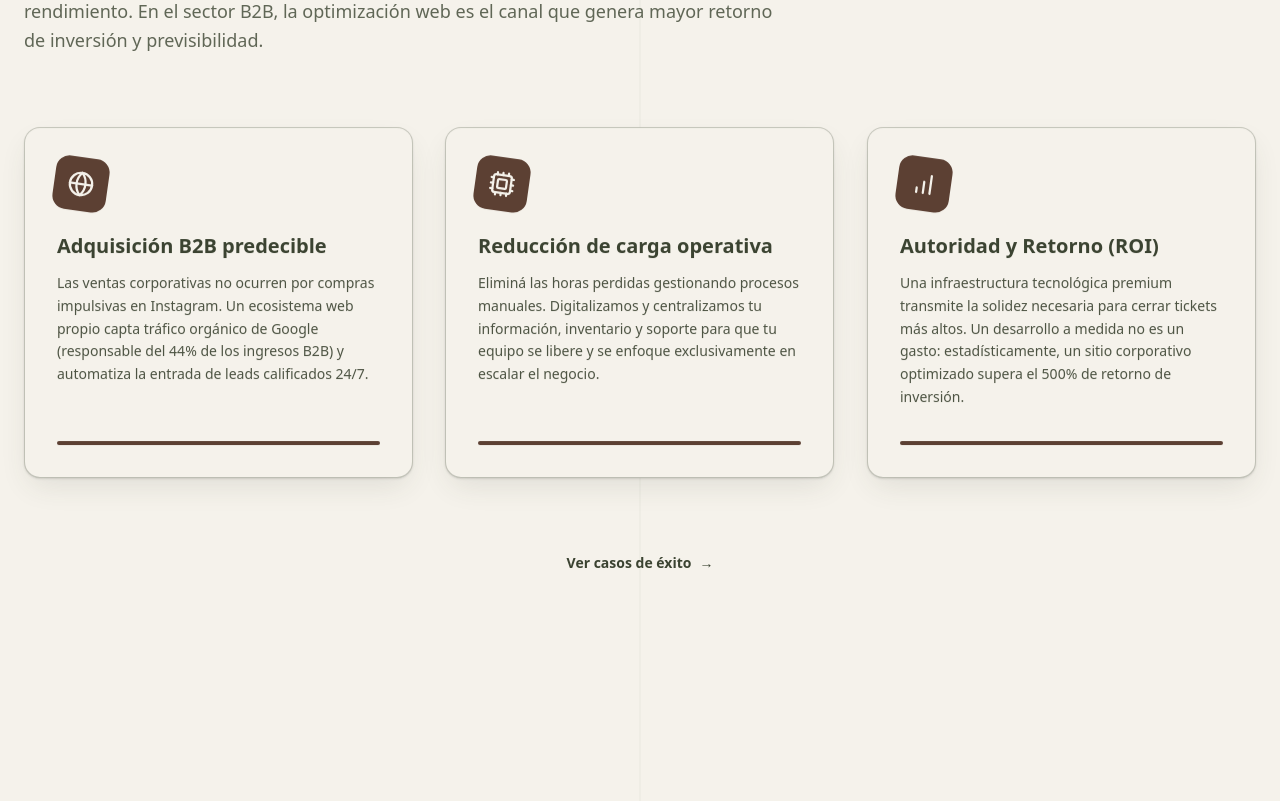
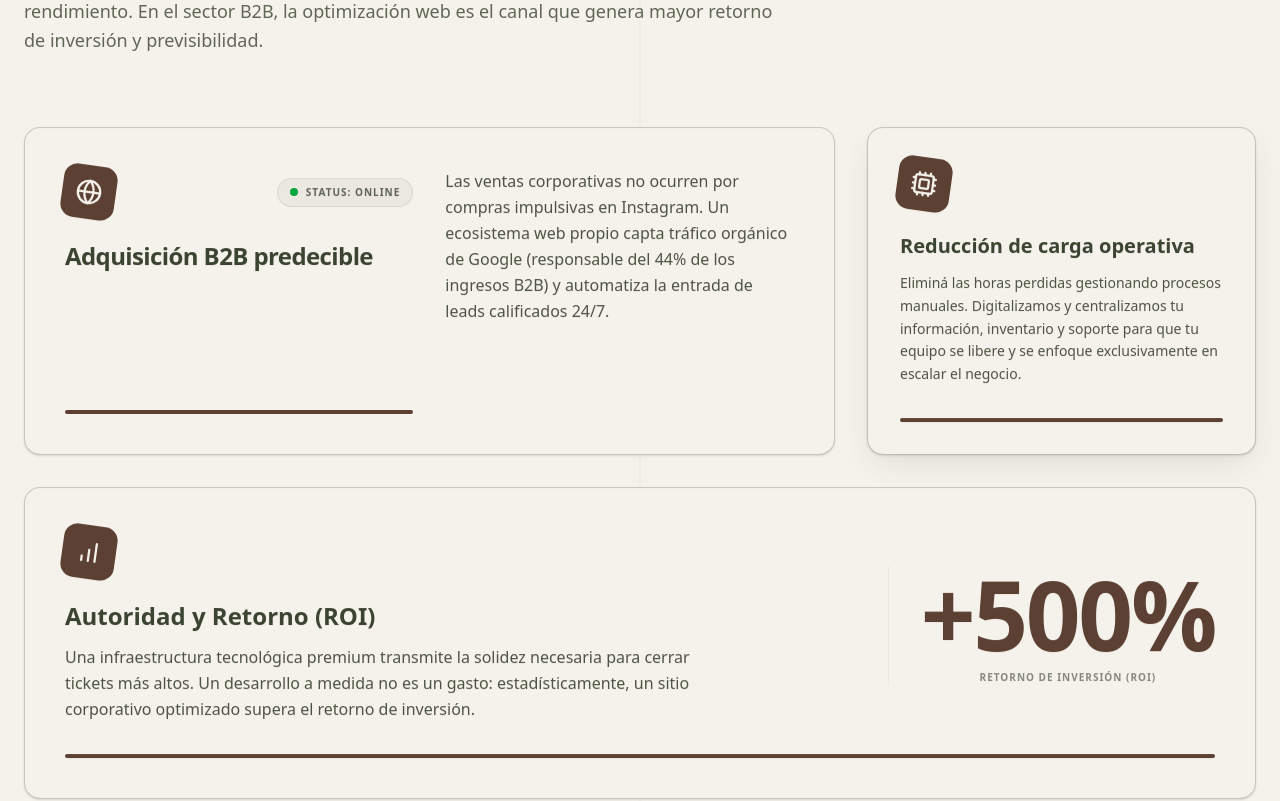
Before and after one commit to nachom1833/Orco-Barberis, a Next.js app: page / in a window 1280 px wide. Shown: the part 1120-1921 px from the top of the page. Built offline with nearby package versions, Linux system fonts and the light colour scheme.

Commit message:
feat: implement interactive Impact and ValueProp section components with Framer Motion animations

```diff
--- a/src/components/sections/Impact.tsx
+++ b/src/components/sections/Impact.tsx
@@ -1,15 +1,9 @@
 "use client";
 
-import { useRef, memo } from "react";
-import { motion, useInView } from "framer-motion";
+import { useRef, memo, useState, useEffect } from "react";
+import { motion, useInView, animate } from "framer-motion";
 import { Globe, Cpu, BarChart } from "lucide-react";
 import { useHoverSupport } from "@/hooks/useHoverSupport";
-
-interface Benefit {
-  icon: React.ComponentType<{ className?: string }>;
-  title: string;
-  description: string;
-}
 
 const cardVariants = {
   hidden: { opacity: 0, y: 20 },
@@ -33,22 +27,112 @@ const cardVariants = {
   },
 };
 
-const BenefitCard = memo(function BenefitCard({
-  benefit,
+const AdquisicionCard = memo(function AdquisicionCard({
   supportsHover,
 }: {
-  benefit: Benefit;
   supportsHover: boolean;
 }) {
   const wrapperRef = useRef<HTMLDivElement>(null);
-
-  // Highlighting when passing the exact center of the screen on devices without hover support (like mobile).
   const isCentered = useInView(wrapperRef, { once: false, margin: "-50% 0px -50% 0px" });
   const isCardActive = !supportsHover ? isCentered : false;
-  const IconComponent = benefit.icon;
 
   return (
-    <div ref={wrapperRef} className="h-full">
+    <div ref={wrapperRef} className="lg:col-span-2 h-full">
+      <motion.div
+        variants={cardVariants}
+        animate={isCardActive ? "hover" : "visible"}
+        whileHover={supportsHover ? "hover" : undefined}
+        // transform-gpu and backface-hidden applied to avoid tearing on Android/mobile GPUs
+        className="group p-8 md:p-10 rounded-2xl bg-brand-beige-dark/40 border border-brand-olive/5 flex flex-col justify-between h-full shadow-sm relative transform-gpu backface-hidden will-change-transform overflow-hidden"
+      >
+        {/* Background shadow layer to optimize GPU rendering of shadows */}
+        <motion.div
+          variants={{
+            hidden: { opacity: 0 },
+            visible: { opacity: 0 },
+            hover: { opacity: 1, transition: { duration: 0.35, ease: "easeOut" } }
+          }}
+          className="absolute inset-0 rounded-2xl shadow-[0_12px_30px_-5px_rgba(59,67,49,0.12)] pointer-events-none"
+        />
+
+        <div className="relative z-10 flex flex-col lg:flex-row lg:items-start lg:justify-between gap-8 h-full">
+          {/* Left Side: Icon, Badge, Title */}
+          <div className="flex-1 flex flex-col justify-between h-full min-h-[140px] lg:min-h-0">
+            <div>
+              {/* Icon & Live Status Badge Row */}
+              <div className="flex items-center justify-between mb-6">
+                <motion.div
+                  variants={{
+                    hidden: { scale: 1, rotate: 0, backgroundColor: "var(--color-brand-olive)" },
+                    visible: { scale: 1, rotate: 0, backgroundColor: "var(--color-brand-olive)" },
+                    hover: { scale: 1.12, rotate: 8, backgroundColor: "var(--color-brand-oak)", transition: { duration: 0.3, ease: "easeOut" } }
+                  }}
+                  className="w-12 h-12 rounded-xl bg-brand-olive text-brand-beige flex items-center justify-center"
+                >
+                  <Globe className="w-6 h-6" />
+                </motion.div>
+
+                {/* Status: Online pulsing badge */}
+                <div className="flex items-center gap-2 px-3 py-1.5 rounded-full bg-brand-olive/5 border border-brand-olive/10">
+                  <span className="relative flex h-2 w-2">
+                    <span className="animate-ping absolute inline-flex h-full w-full rounded-full bg-green-500 opacity-75"></span>
+                    <span className="relative inline-flex rounded-full h-2 w-2 bg-green-600"></span>
+                  </span>
+                  <span className="text-[10px] font-black text-brand-olive/80 tracking-widest uppercase">
+                    Status: Online
+                  </span>
+                </div>
+              </div>
+
+              <h3 className="text-2xl font-black text-brand-olive tracking-tight mb-3">
+                Adquisición B2B predecible
+              </h3>
+            </div>
+
+            {/* Visual micro-UI progress line */}
+            <motion.div
+              variants={{
+                hidden: { width: "3rem", backgroundColor: "rgba(59, 67, 49, 0.2)" },
+                visible: { width: "3rem", backgroundColor: "rgba(59, 67, 49, 0.2)" },
+                hover: { width: "100%", backgroundColor: "var(--color-brand-oak)", transition: { duration: 0.3 } }
+              }}
+              className="h-1 rounded-full mt-auto relative z-10 hidden lg:block"
+            />
+          </div>
+
+          {/* Right Side: Description */}
+          <div className="flex-1 flex flex-col justify-center">
+            <p className="text-sm md:text-base text-brand-olive/90 font-medium leading-relaxed">
+              Las ventas corporativas no ocurren por compras impulsivas en Instagram. Un ecosistema web propio capta tráfico orgánico de Google (responsable del 44% de los ingresos B2B) y automatiza la entrada de leads calificados 24/7.
+            </p>
+          </div>
+        </div>
+
+        {/* Mobile progress line */}
+        <motion.div
+          variants={{
+            hidden: { width: "3rem", backgroundColor: "rgba(59, 67, 49, 0.2)" },
+            visible: { width: "3rem", backgroundColor: "rgba(59, 67, 49, 0.2)" },
+            hover: { width: "100%", backgroundColor: "var(--color-brand-oak)", transition: { duration: 0.3 } }
+          }}
+          className="h-1 rounded-full mt-8 relative z-10 lg:hidden"
+        />
+      </motion.div>
+    </div>
+  );
+});
+
+const OperacionesCard = memo(function OperacionesCard({
+  supportsHover,
+}: {
+  supportsHover: boolean;
+}) {
+  const wrapperRef = useRef<HTMLDivElement>(null);
+  const isCentered = useInView(wrapperRef, { once: false, margin: "-50% 0px -50% 0px" });
+  const isCardActive = !supportsHover ? isCentered : false;
+
+  return (
+    <div ref={wrapperRef} className="lg:col-span-1 h-full">
       <motion.div
         variants={cardVariants}
         animate={isCardActive ? "hover" : "visible"}
@@ -69,54 +153,136 @@ const BenefitCard = memo(function BenefitCard({
         <div className="relative z-10">
           <motion.div
             variants={{
-              hidden: {
-                scale: 1,
-                rotate: 0,
-                backgroundColor: "var(--color-brand-olive)",
-              },
-              visible: {
-                scale: 1,
-                rotate: 0,
-                backgroundColor: "var(--color-brand-olive)",
-                transition: { duration: 0.3, ease: "easeOut" }
-              },
-              hover: {
-                scale: 1.12,
-                rotate: 8,
-                backgroundColor: "var(--color-brand-oak)",
-                transition: { duration: 0.3, ease: "easeOut" }
-              }
+              hidden: { scale: 1, rotate: 0, backgroundColor: "var(--color-brand-olive)" },
+              visible: { scale: 1, rotate: 0, backgroundColor: "var(--color-brand-olive)" },
+              hover: { scale: 1.12, rotate: 8, backgroundColor: "var(--color-brand-oak)", transition: { duration: 0.3, ease: "easeOut" } }
             }}
             className="w-12 h-12 rounded-xl bg-brand-olive text-brand-beige flex items-center justify-center mb-6"
           >
-            <IconComponent className="w-6 h-6" />
+            <Cpu className="w-6 h-6" />
           </motion.div>
 
           <h3 className="text-xl font-bold text-brand-olive mb-3">
-            {benefit.title}
+            Reducción de carga operativa
           </h3>
 
           <p className="text-sm text-brand-olive/90 font-medium leading-relaxed">
-            {benefit.description}
+            Eliminá las horas perdidas gestionando procesos manuales. Digitalizamos y centralizamos tu información, inventario y soporte para que tu equipo se libere y se enfoque exclusivamente en escalar el negocio.
           </p>
         </div>
 
         <motion.div
           variants={{
-            hidden: {
-              width: "3rem",
-              backgroundColor: "rgba(59, 67, 49, 0.2)",
-            },
-            visible: {
-              width: "3rem",
-              backgroundColor: "rgba(59, 67, 49, 0.2)",
-              transition: { duration: 0.3 }
-            },
-            hover: {
-              width: "100%",
-              backgroundColor: "var(--color-brand-oak)",
-              transition: { duration: 0.3 }
-            }
+            hidden: { width: "3rem", backgroundColor: "rgba(59, 67, 49, 0.2)" },
+            visible: { width: "3rem", backgroundColor: "rgba(59, 67, 49, 0.2)" },
+            hover: { width: "100%", backgroundColor: "var(--color-brand-oak)", transition: { duration: 0.3 } }
+          }}
+          className="h-1 rounded-full mt-8 relative z-10"
+        />
+      </motion.div>
+    </div>
+  );
+});
+
+const RoiCard = memo(function RoiCard({
+  supportsHover,
+}: {
+  supportsHover: boolean;
+}) {
+  const wrapperRef = useRef<HTMLDivElement>(null);
+  const isCentered = useInView(wrapperRef, { once: false, margin: "-50% 0px -50% 0px" });
+  const [isHovered, setIsHovered] = useState(false);
+
+  // The card is active if it's centered (on mobile) or hovered (on desktop)
+  const isCardActive = !supportsHover ? isCentered : isHovered;
+
+  // Animate the counter when the card becomes active (centered on mobile, hovered on desktop) OR simply when in viewport on desktop
+  const triggerCounter = !supportsHover ? isCentered : (isCentered || isHovered);
+
+  const [count, setCount] = useState(0);
+
+  useEffect(() => {
+    if (triggerCounter) {
+      const controls = animate(0, 500, {
+        duration: 1.8,
+        ease: "easeOut",
+        onUpdate: (value) => setCount(Math.round(value)),
+      });
+      return () => controls.stop();
+    } else {
+      setCount(0);
+    }
+  }, [triggerCounter]);
+
+  return (
+    <div
+      ref={wrapperRef}
+      className="lg:col-span-3 h-full"
+      onMouseEnter={() => supportsHover && setIsHovered(true)}
+      onMouseLeave={() => supportsHover && setIsHovered(false)}
+    >
+      <motion.div
+        variants={cardVariants}
+        animate={isCardActive ? "hover" : "visible"}
+        whileHover={supportsHover ? "hover" : undefined}
+        // transform-gpu and backface-hidden applied to avoid tearing on Android/mobile GPUs
+        className="group p-8 md:p-10 rounded-2xl bg-brand-beige-dark/40 border border-brand-olive/5 flex flex-col justify-between h-full shadow-sm relative transform-gpu backface-hidden will-change-transform overflow-hidden"
+      >
+        {/* Background shadow layer to optimize GPU rendering of shadows */}
+        <motion.div
+          variants={{
+            hidden: { opacity: 0 },
+            visible: { opacity: 0 },
+            hover: { opacity: 1, transition: { duration: 0.35, ease: "easeOut" } }
+          }}
+          className="absolute inset-0 rounded-2xl shadow-[0_12px_30px_-5px_rgba(59,67,49,0.12)] pointer-events-none"
+        />
+
+        <div className="relative z-10 flex flex-col lg:flex-row lg:items-center lg:justify-between gap-8 w-full">
+          {/* Left Side: Content */}
+          <div className="flex-1 lg:max-w-2xl">
+            <motion.div
+              variants={{
+                hidden: { scale: 1, rotate: 0, backgroundColor: "var(--color-brand-olive)" },
+                visible: { scale: 1, rotate: 0, backgroundColor: "var(--color-brand-olive)" },
+                hover: { scale: 1.12, rotate: 8, backgroundColor: "var(--color-brand-oak)", transition: { duration: 0.3, ease: "easeOut" } }
+              }}
+              className="w-12 h-12 rounded-xl bg-brand-olive text-brand-beige flex items-center justify-center mb-6"
+            >
+              <BarChart className="w-6 h-6" />
+            </motion.div>
+
+            <h3 className="text-2xl font-black text-brand-olive mb-3">
+              Autoridad y Retorno (ROI)
+            </h3>
+
+            <p className="text-sm md:text-base text-brand-olive/90 font-medium leading-relaxed">
+              Una infraestructura tecnológica premium transmite la solidez necesaria para cerrar tickets más altos. Un desarrollo a medida no es un gasto: estadísticamente, un sitio corporativo optimizado supera el retorno de inversión.
+            </p>
+          </div>
+
+          {/* Right Side: Animated Numerical Counter */}
+          <div className="flex flex-col items-center justify-center min-w-[220px] py-4 lg:py-0 border-t border-brand-olive/5 lg:border-t-0 lg:border-l lg:border-brand-olive/5 lg:pl-8">
+            <motion.div
+              animate={triggerCounter ? { scale: [1, 1.05, 1] } : {}}
+              transition={{ duration: 0.5, ease: "easeOut" }}
+              className="text-center"
+            >
+              <span className="text-6xl sm:text-7xl lg:text-8xl font-black text-brand-oak block tracking-tight font-sans tabular-nums select-none">
+                +{count}%
+              </span>
+              <span className="text-[10px] font-black text-brand-olive/60 tracking-widest uppercase mt-2 block">
+                Retorno de Inversión (ROI)
+              </span>
+            </motion.div>
+          </div>
+        </div>
+
+        <motion.div
+          variants={{
+            hidden: { width: "3rem", backgroundColor: "rgba(59, 67, 49, 0.2)" },
+            visible: { width: "3rem", backgroundColor: "rgba(59, 67, 49, 0.2)" },
+            hover: { width: "100%", backgroundColor: "var(--color-brand-oak)", transition: { duration: 0.3 } }
           }}
           className="h-1 rounded-full mt-8 relative z-10"
         />
@@ -127,23 +293,6 @@ const BenefitCard = memo(function BenefitCard({
 
 export default function Impact() {
   const supportsHover = useHoverSupport();
-  const benefits: Benefit[] = [
-    {
-      icon: Globe,
-      title: "Adquisición B2B predecible",
-      description: "Las ventas corporativas no ocurren por compras impulsivas en Instagram. Un ecosistema web propio capta tráfico orgánico de Google (responsable del 44% de los ingresos B2B) y automatiza la entrada de leads calificados 24/7.",
-    },
-    {
-      icon: Cpu,
-      title: "Reducción de carga operativa",
-      description: "Eliminá las horas perdidas gestionando procesos manuales. Digitalizamos y centralizamos tu información, inventario y soporte para que tu equipo se libere y se enfoque exclusivamente en escalar el negocio.",
-    },
-    {
-      icon: BarChart,
-      title: "Autoridad y Retorno (ROI)",
-      description: "Una infraestructura tecnológica premium transmite la solidez necesaria para cerrar tickets más altos. Un desarrollo a medida no es un gasto: estadísticamente, un sitio corporativo optimizado supera el 500% de retorno de inversión.",
-    },
-  ];
 
   const containerVariants = {
     hidden: {},
@@ -157,6 +306,7 @@ export default function Impact() {
   return (
     <section id="impacto" className="py-24 md:py-32 bg-transparent relative overflow-hidden">
       <div className="max-w-7xl mx-auto px-6">
+        {/* Section Header */}
         <div className="max-w-3xl mb-16 md:mb-20">
           <motion.p
             initial={{ opacity: 0, y: 15 }}
@@ -187,21 +337,17 @@ export default function Impact() {
           </motion.p>
         </div>
 
-        {/* 3-column Grid */}
+        {/* Bento Box Asymmetric Grid */}
         <motion.div
           variants={containerVariants}
           initial="hidden"
           whileInView="visible"
           viewport={{ once: true, margin: "-30px" }}
-          className="grid grid-cols-1 md:grid-cols-3 gap-8"
+          className="grid grid-cols-1 lg:grid-cols-3 gap-8"
         >
-          {benefits.map((benefit) => (
-            <BenefitCard
-              key={benefit.title}
-              benefit={benefit}
-              supportsHover={supportsHover}
-            />
-          ))}
+          <AdquisicionCard supportsHover={supportsHover} />
+          <OperacionesCard supportsHover={supportsHover} />
+          <RoiCard supportsHover={supportsHover} />
         </motion.div>
 
         {/* Subtle CTA Link pointing to #proyectos */}
--- a/src/components/sections/ValueProp.tsx
+++ b/src/components/sections/ValueProp.tsx
@@ -2,7 +2,7 @@
 
 import { useRef, memo } from "react";
 import { motion, useInView } from "framer-motion";
-import { Eye, TrendingUp, Zap, HeartHandshake } from "lucide-react";
+import { Layers, TrendingUp, Zap, HeartHandshake } from "lucide-react";
 import { useHoverSupport } from "@/hooks/useHoverSupport";
 
 interface Pillar {
@@ -123,9 +123,9 @@ export default function ValueProp() {
   const supportsHover = useHoverSupport();
   const pillars: Pillar[] = [
     {
-      icon: Eye,
-      title: "Atención al detalle",
-      description: "Interfaces limpias, código impecable y una experiencia de usuario (UX) pulida que marca la diferencia en cada pantalla.",
+      icon: Layers,
+      title: "Arquitectura escalable",
+      description: "Construyo plataformas preparadas a nivel estructural para crecer con tu empresa de forma sólida, sin generar dolores de cabeza técnicos ni refactorizaciones costosas a futuro.",
     },
     {
       icon: TrendingUp,
@@ -134,8 +134,8 @@ export default function ValueProp() {
     },
     {
       icon: Zap,
-      title: "Ejecución ágil",
-      description: "Rapidez y entregas precisas. Optimización continua para lograr tiempos de carga excepcionales y un despliegue sin fricciones.",
+      title: "Rendimiento y retención",
+      description: "La lentitud digital hace perder clientes corporativos. Desarrollo sistemas milimétricamente optimizados para garantizar una navegación fluida que retenga la atención y mejore tu posicionamiento.",
     },
     {
       icon: HeartHandshake,
```
